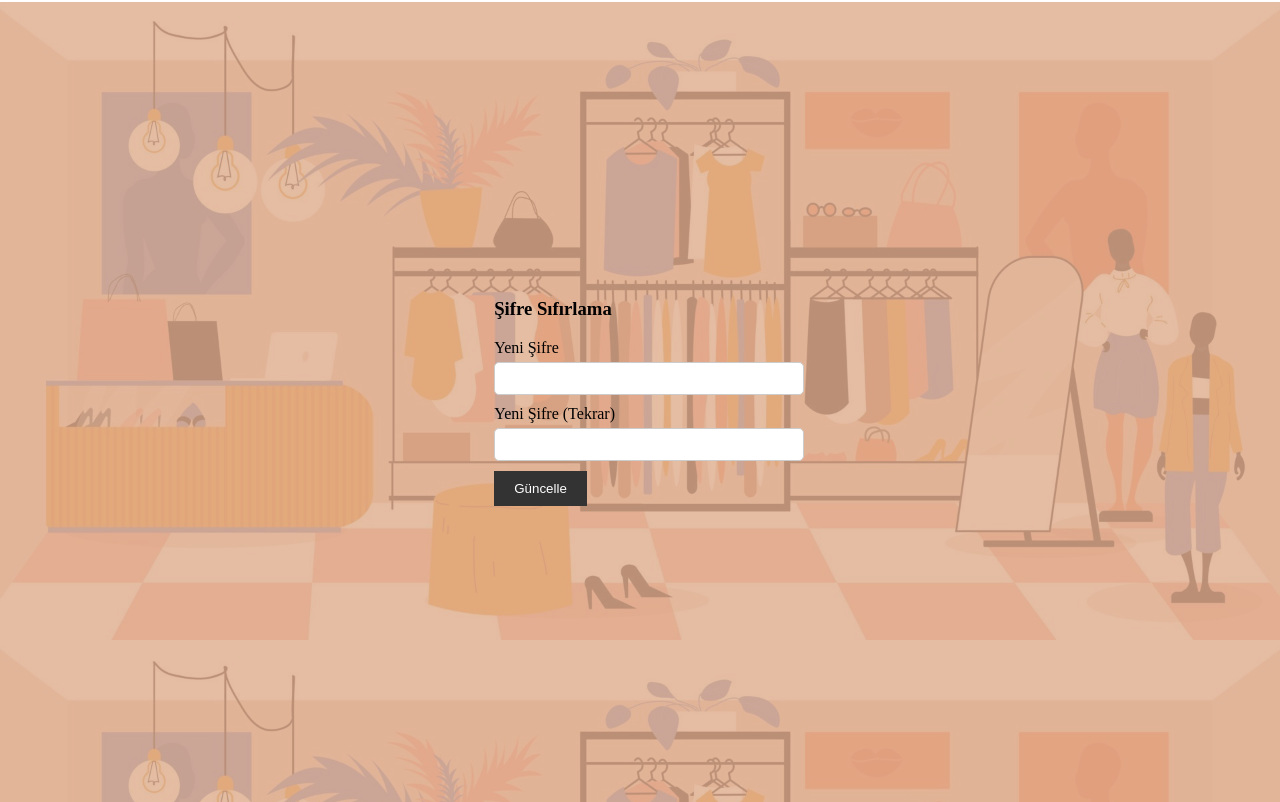
After one commit to esmanurgokkaya/e-ticaret-sitesi, a PHP site: page /pass-reset.php in a window 1280 px wide. The commit adds this page. Run offline with PHP 8.4, Linux system fonts and the light colour scheme.

Commit message:
pass-reset

```diff
--- /dev/null
+++ b/css/pass-reset.css
@@ -0,0 +1,49 @@
+body{
+    background-image: url('../images/bg.jpg');
+    background-repeat: repeat;
+    background-size: cover;
+    background-position: unset;
+}
+.container{
+    position: absolute;
+    top: 49%;
+    left: 50%;
+    transform: translate(-50%,-50%);
+    width: 100%;
+    height: 100%;
+    background-color: rgba(224, 175, 143,0.82);
+    margin-top: 10px;
+
+    display: flex;
+    justify-content: center; /* Yatayda ortalar */
+    align-items: center;     /* Dikeyde ortalar */
+    height: 100vh;
+}
+
+.form-section {
+    padding: 20px;
+  }
+
+  .form-section h3 {
+    margin-top: 0;
+  }
+
+  .form-section label {
+    display: block;
+    margin-bottom: 5px;
+  }
+  .form-section input[type="password"]{
+    width: 100%;
+    padding: 8px;
+    margin-bottom: 10px;
+    border: 1px solid #ccc;
+    border-radius: 5px;
+  }
+
+  .form-section button {
+    background-color: #333;
+    color: #fff;
+    border: none;
+    padding: 10px 20px;
+    cursor: pointer;
+  }
--- /dev/null
+++ b/pass-reset.php
@@ -0,0 +1,36 @@
+<!DOCTYPE html>
+<html lang="en">
+
+<head>
+    <meta charset="UTF-8">
+    <meta name="viewport" content="width=device-width, initial-scale=1.0">
+    <title>Document</title>
+    <link rel="stylesheet" href="css/pass-reset.css">
+</head>
+
+<body>
+    <div class="container">
+        <div>
+            <form action="php/pass-reset.php" method="POST" class="form-section">
+                <h3>Şifre Sıfırlama</h3>
+                <?php
+                // Hata mesajı varsa ekranda göster
+                if (isset($_GET['error'])) {
+                    echo '<p style="color:red;font-weight:bold;">' . htmlspecialchars($_GET['error']) . '</p>';
+                } elseif (isset($_GET['succMes'])) {
+                    echo '<p style="color:green;font-weight:bold;">' . htmlspecialchars($_GET['succMes']) . '</p>';
+                }
+                ?>
+                <label for="new_password">Yeni Şifre</label>
+                <input type="password" id="new_password" name="new_password" required>
+
+                <label for="confirm_password">Yeni Şifre (Tekrar)</label>
+                <input type="password" id="confirm_password" name="confirm_password" required>
+
+                <button type="submit" name="update_password">Güncelle</button>
+            </form>
+        </div>
+    </div>
+</body>
+
+</html>
```
Also changed, not shown: kullaniciBilgilerim.php (+34 -9 lines), login.php (+15 -10 lines), php/loginUser.php (+6 -5 lines), php/pass-reset.php (added, +38 -0 lines), php/update_password.php (+9 -10 lines), php/update_profile.php (+6 -7 lines), php/userAdd.php (+6 -3 lines), register.php (+12 -9 lines), css/kullaniciBilgilerim.css (indentation only).
